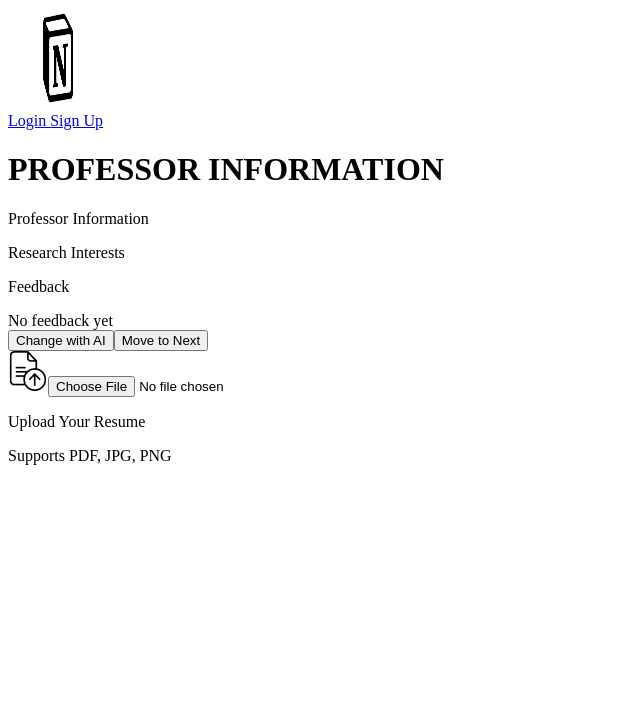
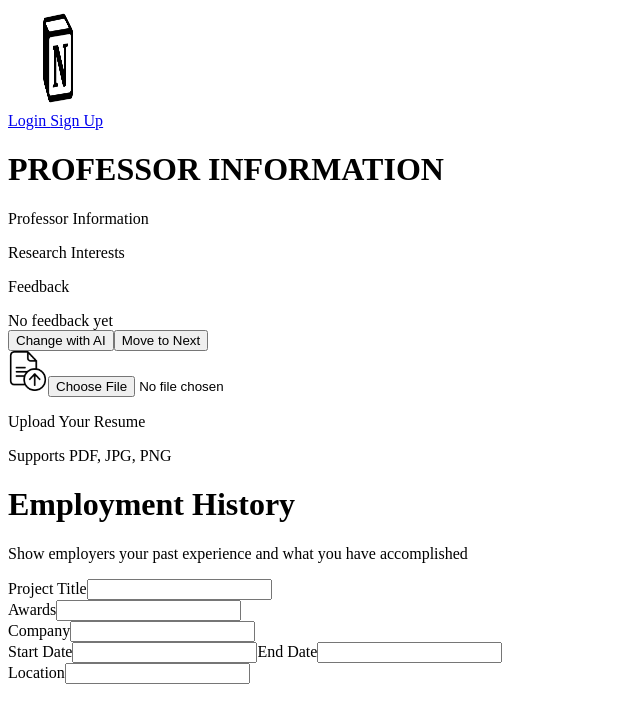
Before and after one commit to BaronLiu1993/Research-Platform-Frontend, a Next.js app: page /resume in a window 1280 px wide. Shown: the top 722 px of the page, without its empty margins (0-640 px from the left). Built offline with nearby package versions, Linux system fonts and the light colour scheme.

Commit message:
start of fixing client side renders into all server side renders use next actions for better performance and caching

```diff
--- /dev/null
+++ b/src/app/components/resume/employment.js
@@ -0,0 +1,38 @@
+import WordProcessor from "@/app/api/wordprocessor"
+
+export default function employment ({}) {
+    //Pass prop here and the amount of boxes is the amount of experience
+    return (
+        <>
+            <div>
+                <h1>Employment History</h1>
+                <p>Show employers your past experience and what you have accomplished</p>
+                <div className = "w-full h-full border-1 rounded-md flex flex-col">
+                    <div>
+                        <div className = "flex flex-col">
+                            <label className = "font-sans text-xs font-semibold">Project Title</label>
+                            <input  className = "p-2 border-1 border-gray-200 bg-gray-50 rounded-md w-[10rem]">
+                            </input>
+                        </div>
+                        <div className = "flex flex-col">
+                            <label className = "font-sans text-xs font-semibold">Awards</label>
+                            <input  className = "p-2 border-1 border-gray-200 bg-gray-50 rounded-md w-[10rem]">
+                            </input>
+                        </div>
+                        <label>Company</label>
+                        <input />
+                        <div>
+                            <label>Start Date</label>
+                            <input />
+                            <label>End Date</label>
+                            <input />
+                        </div>
+                        <label>Location</label>
+                        <input />
+                    </div>
+                    <WordProcessor className = "w-full h-full"/>
+                </div>
+            </div>
+        </>
+    )
+}
--- /dev/null
+++ b/src/app/components/resume/projects.js
@@ -0,0 +1,38 @@
+import WordProcessor from "@/app/api/wordprocessor"
+
+export default function projects ({}) {
+    //Pass prop here and the amount of boxes is the amount of experience
+    return (
+        <>
+            <div>
+                <h1>Employment History</h1>
+                <p>Show employers your past experience and what you have accomplished</p>
+                <div className = "w-full h-full border-1 rounded-md flex flex-col">
+                    <div>
+                        <div className = "flex flex-col">
+                            <label className = "font-sans text-xs font-semibold">Project Title</label>
+                            <input  className = "p-2 border-1 border-gray-200 bg-gray-50 rounded-md w-[10rem]">
+                            </input>
+                        </div>
+                        <div className = "flex flex-col">
+                            <label className = "font-sans text-xs font-semibold">Awards</label>
+                            <input  className = "p-2 border-1 border-gray-200 bg-gray-50 rounded-md w-[10rem]">
+                            </input>
+                        </div>
+                        <label>Company</label>
+                        <input />
+                        <div>
+                            <label>Start Date</label>
+                            <input />
+                            <label>End Date</label>
+                            <input />
+                        </div>
+                        <label>Location</label>
+                        <input />
+                    </div>
+                    <WordProcessor className = "w-full h-full"/>
+                </div>
+            </div>
+        </>
+    )
+}
--- a/src/app/page.js
+++ b/src/app/page.js
@@ -14,7 +14,7 @@ export default function Home() {
           <Navbar />
           <div className = "flex flex-col justify-center items-center my-30 m-5">
             <h1 className = "font-sans font-bold text-6xl">
-              <span className = "font-sans">Write, Explore, Share <br /> with AI at your Side</span>
+              <span className = "font-sans">Connecting University of Toronto <br /> Students with Researchers </span>
             </h1>
             <div className = "my-4">
             <Link href="/register">
--- a/src/app/resume/page.js
+++ b/src/app/resume/page.js
@@ -6,11 +6,12 @@ import Image from "next/image";
 import { useRouter } from 'next/navigation'
 import File from '../../../public/file.png'
 import Navbar from '../components/navbar';
+import WordProcessor from '../api/wordprocessor';
 import ParseResume from '../api/parseresume';
-import WordProcessor from '../api/wordprocessor';
-import { fetchProfessorData } from '../api/fetching'
+import Projects from '../components/resume/projects';
+import Employment from '../components/resume/employment';
 import { removeSingleQuoteOrJson, removeSingleQuoteOrString } from '../api/fixjson';
-import getProfessorData from '../api/getprofessordata';
+import { getProfessorData } from '../api/getProfessorData.js';
 //Scans current resume for all keywords and then builds new resume with latex and the format given
 
 export default function resume ({}) {
@@ -149,11 +150,11 @@ export default function resume ({}) {
                                     <p className = "font-extralight text-sm">Supports PDF, JPG, PNG</p>
                                     <div></div>
                             </label>
-                            <div className = "w-full h-full border-1 rounded-md flex flex-col">
-                                <WordProcessor content={editorContent} className = "w-full h-full"/>
-                            </div>
+                            <Employment />
                         </div>
-
+                        <div>
+                            <WordProcessor className = "w-full h-full"/>
+                        </div>
                     </div>
 
                 </>
```
Also changed, not shown: src/app/components/resume/contact.js (added, +9 -0 lines), src/app/components/resume/education.js (added), src/app/components/resume/personalinfo.js (added), src/app/components/resume/skills.js (added).
